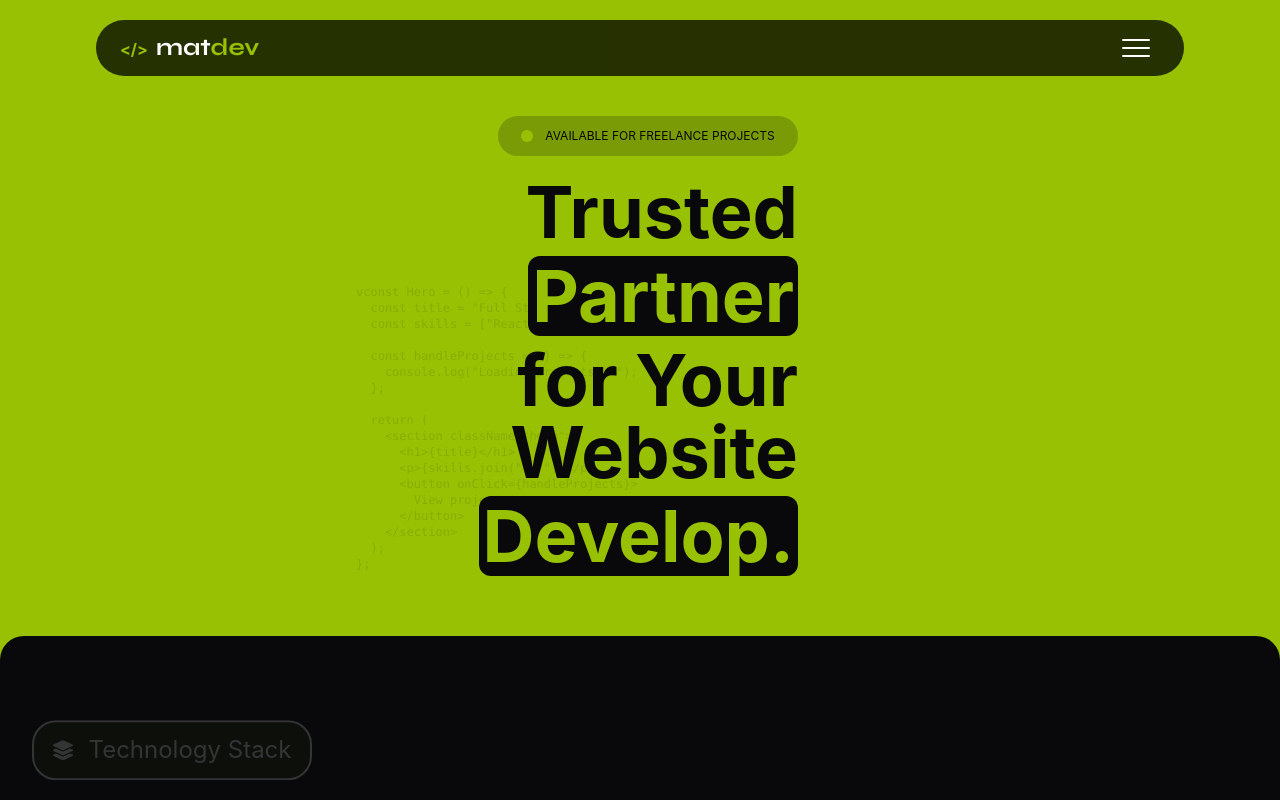
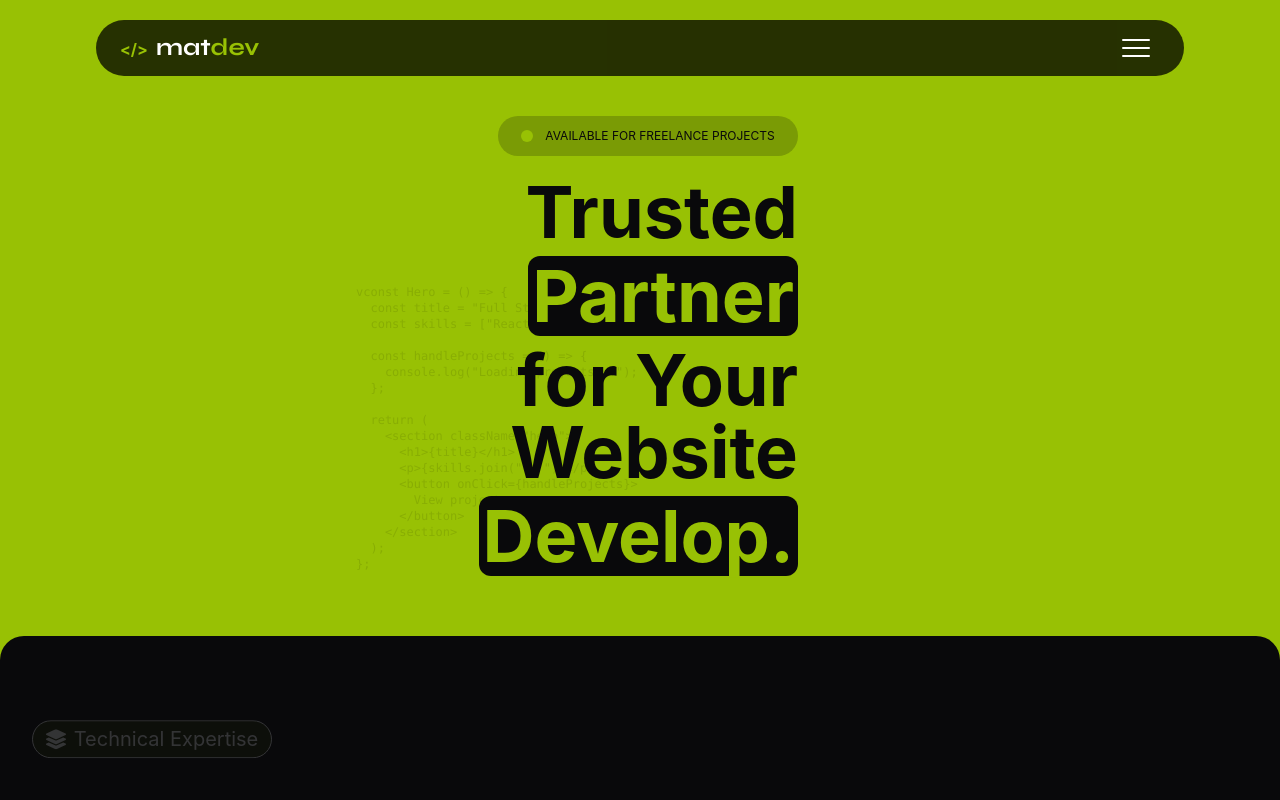
Before and after one commit to Mattcab98/portfolio2026, a React (Vite) app: page / in a window 1280 px wide. Shown: the top 800 px of the page. Built offline with nearby package versions, Linux system fonts and the light colour scheme.

Commit message:
fix: resolve Vercel deployment error

```diff
--- a/src/components/card/Card.tsx
+++ b/src/components/card/Card.tsx
@@ -55,14 +55,6 @@ const Card = (props: CardProps) => {
         badgeClassName,
         badgeIconClassName,
         badgeLabelClassName,
-        badgeBackgroundColor,
-        badgeTextColor,
-        badgeBorderColor,
-        badgeBorderRadius,
-        badgePadding,
-        badgeGap,
-        badgeVariant,
-        badgeSize,
     } = props;
 
     const Icon = "icon" in props ? props.icon : null;
@@ -153,17 +145,9 @@ const Card = (props: CardProps) => {
                             <Badge
                                 label={badgeLabel}
                                 icon={badgeIcon}
-                                variant={badgeVariant}
-                                size={badgeSize}
                                 className={badgeClassName}
                                 iconClassName={badgeIconClassName}
                                 labelClassName={badgeLabelClassName}
-                                backgroundColor={badgeBackgroundColor}
-                                textColor={badgeTextColor}
-                                borderColor={badgeBorderColor}
-                                borderRadius={badgeBorderRadius}
-                                padding={badgePadding}
-                                gap={badgeGap}
                             />
                         </div>
                     )}
--- a/src/pages/Skills/Skills.tsx
+++ b/src/pages/Skills/Skills.tsx
@@ -54,11 +54,11 @@ const Skills = () => {
             >
 
 
-                <div className="skills-item bg-brand/20 gap-4 p-3 rounded-3xl flex justify-center items-center w-70 border-2">
+                <div className="skills-item bg-brand/20 gap-2 p-1 rounded-3xl flex justify-center items-center w-60 border">
                     <FaLayerGroup className="w-5 h-5" />
 
-                    <span className="text-2xl">
-                        Technology Stack
+                    <span className="text-xl">
+                        Technical Expertise
                     </span>
                 </div>
 
```
